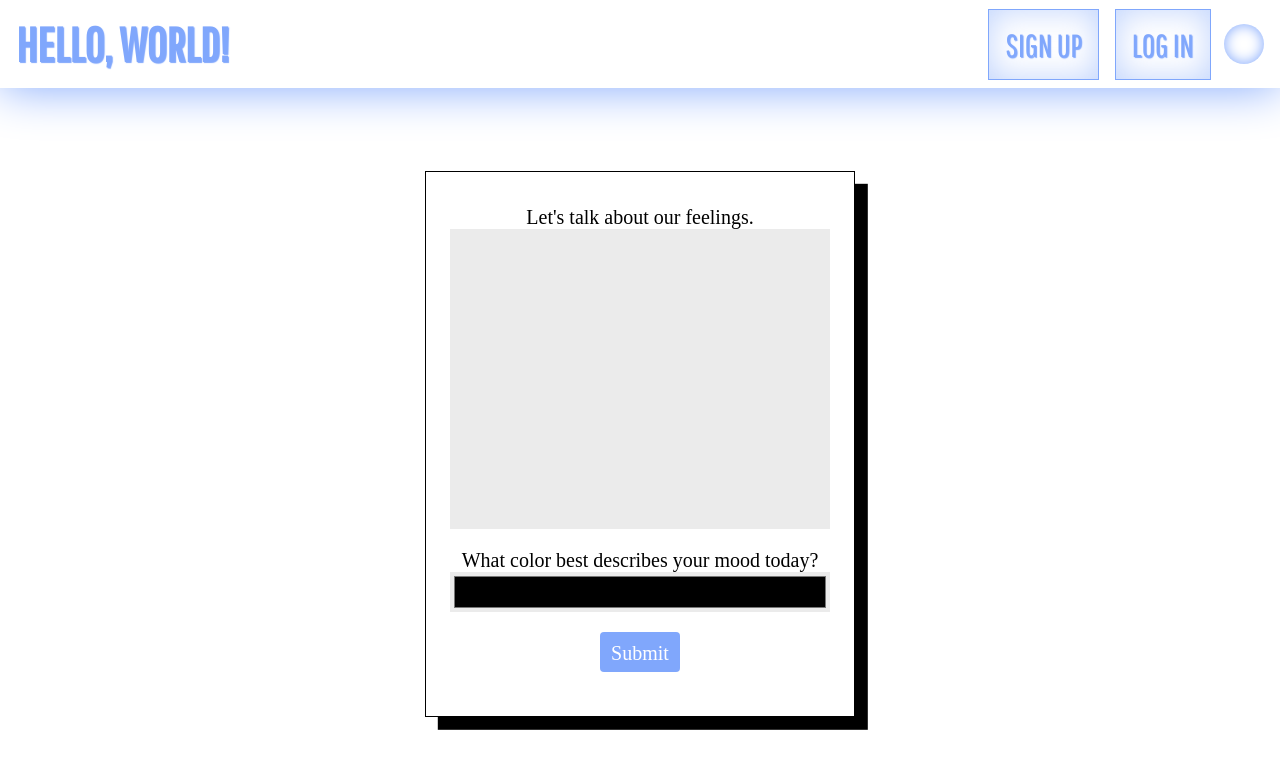
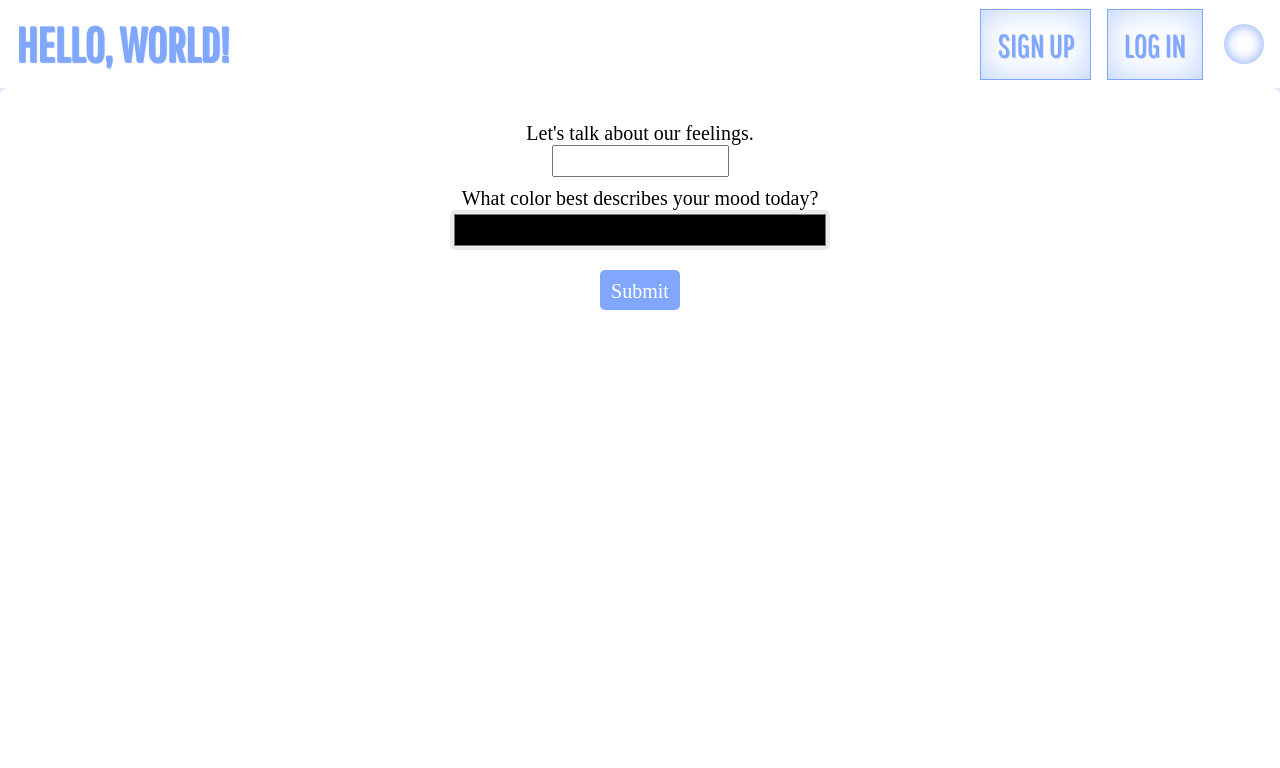
Before and after one commit to AliceWeng/Hello-World, a React (Create React App) app in the folder frontend/: page /moods/new in a window 1280 px wide. Shown: the top 768 px of the page. Built offline with nearby package versions, Linux system fonts and the light colour scheme; no server answers.

Commit message:
forms now hover over page when clicked on

```diff
--- a/frontend/src/App.css
+++ b/frontend/src/App.css
@@ -21,13 +21,13 @@
   --text: white;
 }
 body {
+  color: var(--text);
   font-family: "Calibre";
   background: var(--body-background);
 }
 h1 {
+  margin: .5em;
   font-size: 2.5em;
-  color: var(--text);
-  margin-bottom: .5em;
 }
 form {
   display: flex;
@@ -35,36 +35,43 @@ form {
   flex-direction: column;
   justify-content: center;
   background: var(--form-background);
-  border: solid 1px var(--input-border);
-  box-shadow: .8em .8em var(--input-border);
+  border-radius: .5em;
   padding: 1.5em;
-  margin: 2em;
+}
+.center {
+  top: 50%;
+  left: 50%;
+  width: 100vw;
+  height: 100vh;
+  display: flex;
+  position: fixed;
+  align-items: center;
+  justify-content: center;
+  transform: translate(-50%, -50%);
+  background: rgba(0, 0, 0, 0.75);
 }
 label {
-  color: var(--text);
+  font-size: 20px;
   margin-top: .5em;
-  font-size: 20px;
 }
 input {
+  width: 19em;
   height: 2em;
+  padding: .5em;
+  font-size: 20px;
+  color: var(--text);
+  border: transparent;
+  margin-bottom: .5em;
+  border-radius: .25em;
+  background: var(--input-background);
 }
-textarea {
-  height: 15em;
-  resize: none;
+input:focus {
+  outline: none;
+  background: var(--body-background);
+  border: solid 2px var(--input-border);
 }
-input, textarea {
-  border: transparent;
-  background: var(--input-background);
-  margin-bottom: .5em;
-  color: var(--text);
-  font-size: 20px;
-  padding: .5em;
-  width: 19em;
-}
-input:focus, textarea:focus {
-  outline: none;
-  border: solid 2px var(--input-border);
-  background: var(--body-background);
+.red {
+  --input-border: #d93025;
 }
 .inputPadding {
   padding-right: 3.5em;
@@ -75,42 +82,36 @@ input:focus, textarea:focus {
 .passwordToggle {
   background: transparent;
   font-family: "Calibre";
+  padding: .15em .7em;
+  padding-top: .45em;
+  position: absolute;
   color: var(--text);
   font-size: 20px;
   border: none;
-  padding: .15em .7em;
-  padding-top: .45em;
-  position: absolute;
   right: .1em;
   top: .1em;
   cursor: pointer;
 }
-.red {
-  --input-border: #d93025;
+textarea {
+  resize: none;
 }
 .submit {
-  display: flex;
-  align-items: center;
-  justify-content: center;
+  width: 4em;
+  margin: .5em;
+  color: white;
+  margin-bottom: 1em;
+  font-family: "Calibre";
   background: var(--logo);
-  font-family: "Calibre";
-  margin: .5em;
-  margin-bottom: 1em;
-  border-radius: .2em;
-  font-size: 20px;
-  color: white;
-  padding: .5em;
-  width: 4em;
   cursor: pointer;
 }
 .submit:focus {
+  border: none;
   background: var(--logo);
 }
 .submit:hover {
   background: #5e91ff;
 }
 .submit:active {
-  border: none;
   background: #407cff;
 }
 .error {
@@ -143,6 +144,7 @@ li {
   font-size: 3em;
   position: relative;
   font-weight: bolder;
+  text-decoration: none;
 }
 .navLogo::before {
   content: "";
@@ -151,7 +153,6 @@ li {
   width: 0;
   left: 0;
   bottom: -17px;
-  border-radius: 1em;
   background: var(--logo);
   transition: 500ms ease-in-out;
 }
@@ -160,17 +161,15 @@ li {
 }
 .navButton, .navLogo {
   font-family: "Pathway Gothic One", sans-serif;
+  text-shadow: 1px 1px 1px var(--logo);
   text-transform: uppercase;
-  text-decoration: none;
   color: var(--logo);
-  text-shadow: 1px 1px 1px var(--logo);
   cursor: pointer;
 }
 .navButton {
-  margin: -.5em 0;
   padding: .5em;
   font-size: 2em;
-  margin-left: .5em;
+  margin: -1em .25em;
   background: transparent;
   border: 1px solid var(--logo);
   box-shadow: inset rgba(128, 167, 252, 0.5) 0 0 1em;
@@ -181,32 +180,22 @@ li {
 .navButton:active {
   box-shadow: inset rgba(128, 167, 252, 0.5) 0 0 3em;
 }
-.center {
-  display: flex;
-  align-items: center;
-  justify-content: center;
-  min-height: calc(100vh - 88px);
-}
-p {
-  color: var(--text);
-}
 .link {
-  text-decoration: none;
   color: var(--logo);
   cursor: pointer;
 }
 .link:hover {
   text-decoration: underline;
 }
-.menuToggle {
+.navIcon {
+  box-shadow: inset var(--logo) 0 0 1em;
   background: transparent;
-  margin: .6em 0;
   border-radius: 50%;
-  margin-left: 1em;
-  border: none;
   width: 3em;
   height: 3em;
-  box-shadow: inset var(--logo) 0 0 1em;
+  border: none;
+  margin: .6em 0;
+  margin-left: 1em;
   cursor: pointer;
 }
 .menu {
@@ -219,7 +208,6 @@ p {
   position: absolute;
   border-radius: .5em;
   pointer-events: none;
-
   background: var(--form-background);
   box-shadow: 0 0 .5em rgba(0, 0, 0, 0.25);
 }
@@ -229,12 +217,11 @@ p {
 }
 .menu button {
   background: transparent;
+  border-radius: .5em;
   color: var(--text);
+  padding: 1em;
   border: none;
-  margin: 0;
   width: 100%;
-  border-radius: .5em;
-  padding: 1em 2em;
   cursor: pointer;
 }
 .menu button:hover {
--- a/frontend/src/App.jsx
+++ b/frontend/src/App.jsx
@@ -11,9 +11,9 @@ function App() {
       <Router>
         <NavBar/>
         <Routes>
-          <Route path="/" element={<MoodCollection />}/>
-          <Route path="/moods" element={<MoodCollection />}/>
-          <Route path="/moods/new" element={<MoodForm />}/>
+          <Route path="/" element={<MoodCollection/>}/>
+          <Route path="/moods" element={<MoodCollection/>}/>
+          <Route path="/moods/new" element={<MoodForm/>}/>
           <Route path="/*" element={<Error404/>}/>
         </Routes>
       </Router>
--- a/frontend/src/Components/MoodForm.jsx
+++ b/frontend/src/Components/MoodForm.jsx
@@ -32,7 +32,7 @@ function MoodForm() {
     };
 
     return (
-        <div className="center">
+        <div>
             <form onSubmit={handleSubmit}>
                 <label htmlFor="mood">
                     Let's talk about our feelings.
--- a/frontend/src/Components/NavBar.jsx
+++ b/frontend/src/Components/NavBar.jsx
@@ -16,6 +16,7 @@ function NavBar() {
 
     document.addEventListener("click", e => {
         if(e.target.closest(".dropdown") === null) setActive(false);
+        if(e.target.closest("form") === null && !e.target.matches(".navButton")) setForm("");
     });
 
     useEffect(() => {
@@ -47,7 +48,7 @@ function NavBar() {
                             <button className="navButton" onClick={() => setForm("login")}>Log In</button>
                           </> }
                         <div className={active ? "dropdown active" : "dropdown"}>
-                            <button className="menuToggle" onClick={() => setActive(!active)}></button>
+                            <button className="navIcon" onClick={() => setActive(!active)}></button>
                             <div className="menu">
                                 <button onClick={() => setDarkTheme(!darkTheme)}>Dark Theme</button>
                                 <Link to="https://aliceweng.github.io/Rock-Paper-Scissors"><button>Rock, Paper, Scissors</button></Link>
```
Also changed, not shown: 1 other file (tests, documents, lock files or other folders).
